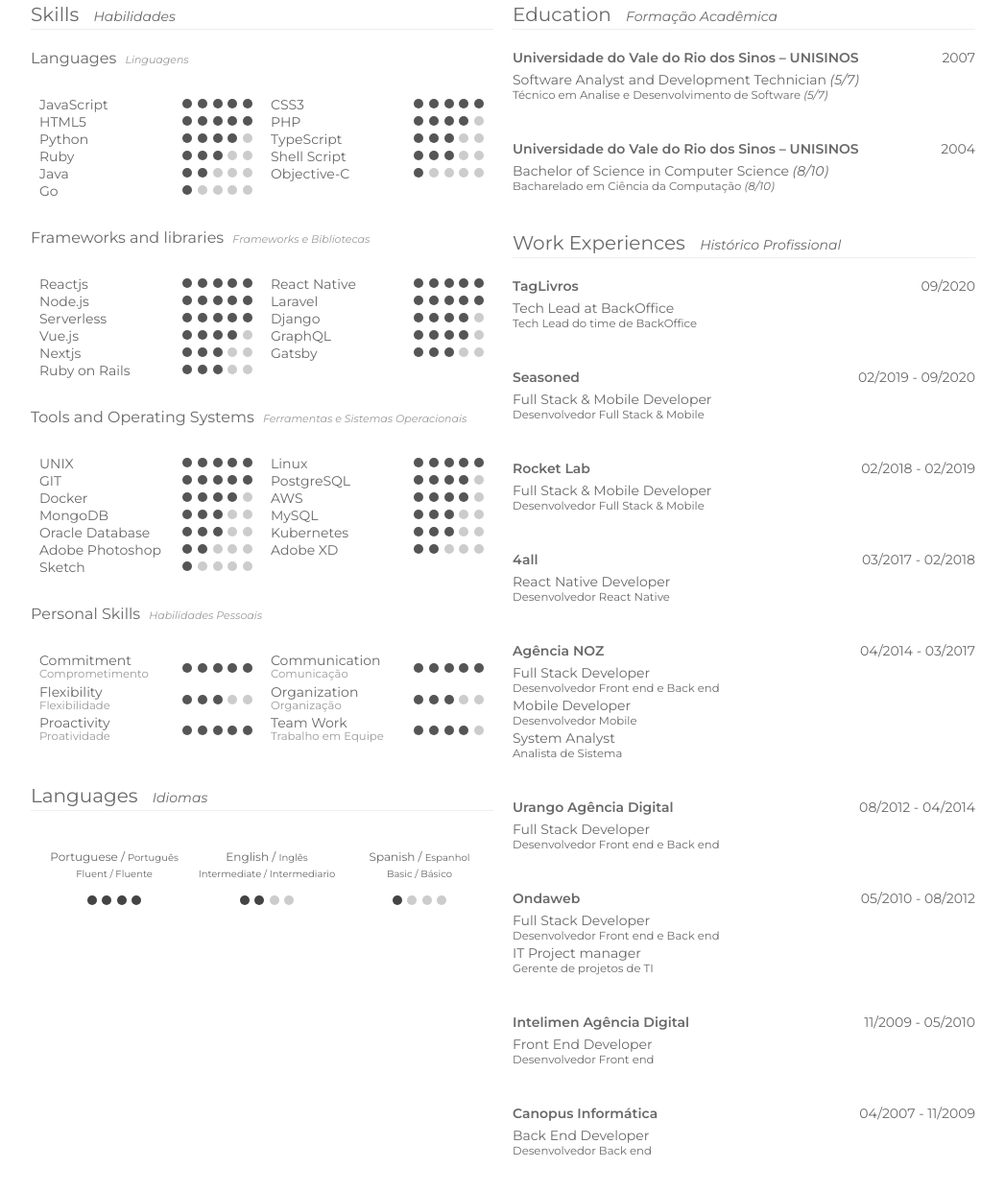
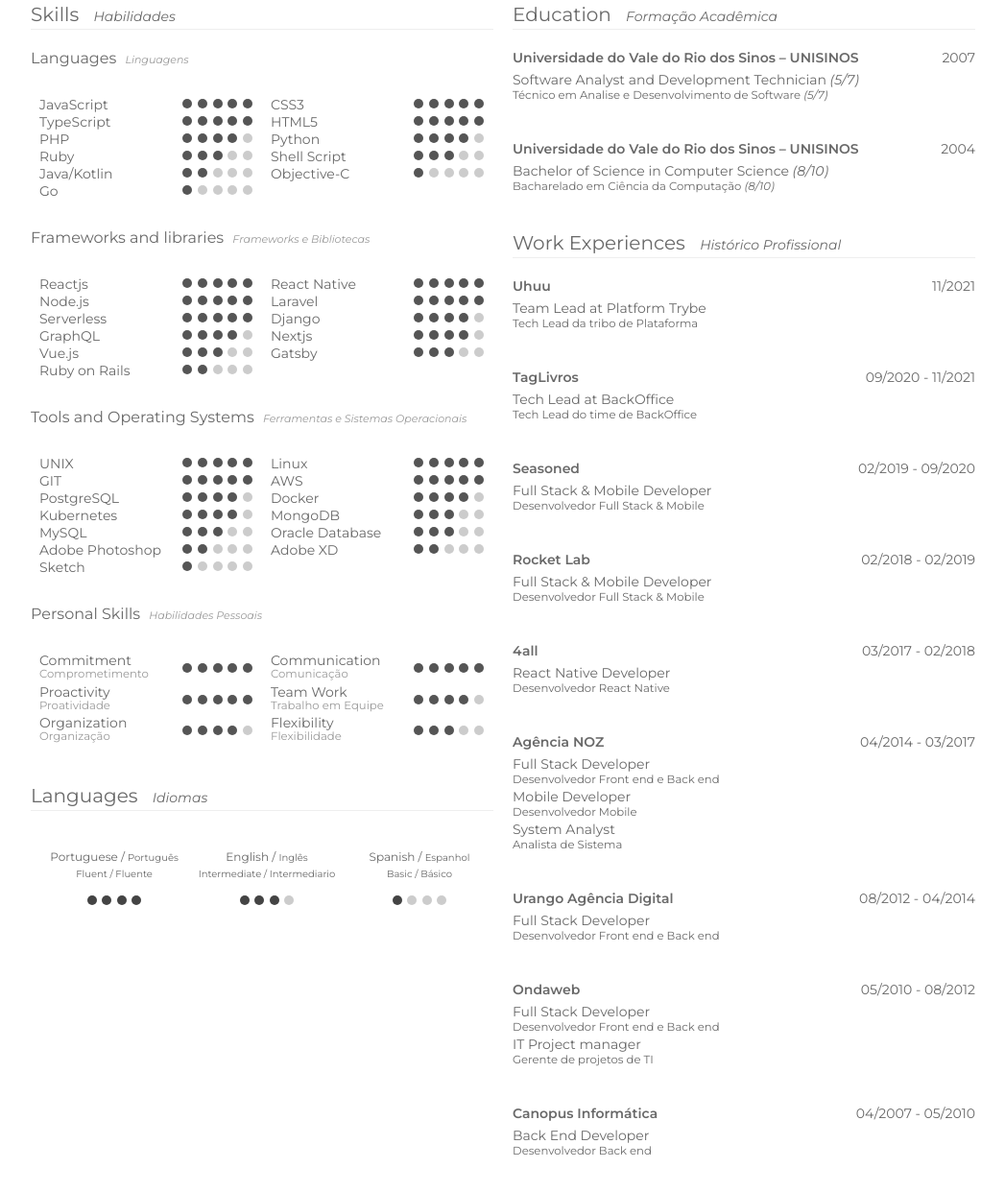
Before and after one commit to sergiofreitas/curriculo, a website: page index.html in a window 1280 px wide. Shown: the part 216-1458 px from the top of the page at 96% size, without its empty margins (116-1163 px from the left). Drawn offline with Linux system fonts and the light colour scheme.

Commit message:
update to match with latest works

```diff
--- a/index.html
+++ b/index.html
@@ -17,7 +17,7 @@
   <header class="container">
     <div class="name">
       <span>Sergio Santos Gomes de Freitas</span>
-      <small>Tech Lead <i class="ampersand">&</i> FullStack Developer</small>
+      <small>Team Lead <i class="ampersand">&</i> FullStack Developer</small>
     </div>
 
     <div class="about">
@@ -27,7 +27,7 @@
       </div>
       <ul class="content">
         <li>Brazillian <small>Brasileiro</small></li>
-        <li>35 years <small>35 anos</small></li>
+        <li>37 years <small>37 anos</small></li>
       </ul>
     </div>
 
@@ -86,6 +86,15 @@
                   <i class="bullet fill"></i>
                 </span>
               </li>
+              <li>TypeScript
+                <span class="rating">
+                  <i class="bullet fill"></i>
+                  <i class="bullet fill"></i>
+                  <i class="bullet fill"></i>
+                  <i class="bullet fill"></i>
+                  <i class="bullet fill"></i>
+                </span>
+              </li>
               <li>HTML5
                 <span class="rating">
                   <i class="bullet fill"></i>
@@ -113,15 +122,7 @@
                   <i class="bullet"></i>
                 </span>
               </li>
-              <li>TypeScript
-                <span class="rating">
-                  <i class="bullet fill"></i>
-                  <i class="bullet fill"></i>
-                  <i class="bullet fill"></i>
-                  <i class="bullet"></i>
-                  <i class="bullet"></i>
-                </span>
-              </li>
+
               <li>Ruby
                 <span class="rating">
                   <i class="bullet fill"></i>
@@ -140,7 +141,7 @@
                   <i class="bullet"></i>
                 </span>
               </li>
-              <li>Java
+              <li>Java/Kotlin
                 <span class="rating">
                   <i class="bullet fill"></i>
                   <i class="bullet fill"></i>
@@ -231,15 +232,6 @@
                   <i class="bullet"></i>
                 </span>
               </li>
-              <li>Vue.js
-                <span class="rating">
-                  <i class="bullet fill"></i>
-                  <i class="bullet fill"></i>
-                  <i class="bullet fill"></i>
-                  <i class="bullet fill"></i>
-                  <i class="bullet"></i>
-                </span>
-              </li>
               <li>GraphQL
                 <span class="rating">
                   <i class="bullet fill"></i>
@@ -250,6 +242,15 @@
                 </span>
               </li>
               <li>Nextjs
+                <span class="rating">
+                  <i class="bullet fill"></i>
+                  <i class="bullet fill"></i>
+                  <i class="bullet fill"></i>
+                  <i class="bullet fill"></i>
+                  <i class="bullet"></i>
+                </span>
+              </li>
+              <li>Vue.js
                 <span class="rating">
                   <i class="bullet fill"></i>
                   <i class="bullet fill"></i>
@@ -271,7 +272,7 @@
                 <span class="rating">
                   <i class="bullet fill"></i>
                   <i class="bullet fill"></i>
-                  <i class="bullet fill"></i>
+                  <i class="bullet"></i>
                   <i class="bullet"></i>
                   <i class="bullet"></i>
                 </span>
@@ -312,6 +313,15 @@
                   <i class="bullet fill"></i>
                 </span>
               </li>
+              <li>AWS
+                <span class="rating">
+                  <i class="bullet fill"></i>
+                  <i class="bullet fill"></i>
+                  <i class="bullet fill"></i>
+                  <i class="bullet fill"></i>
+                  <i class="bullet fill"></i>
+                </span>
+              </li>
 
               <li>PostgreSQL
                 <span class="rating">
@@ -331,7 +341,7 @@
                   <i class="bullet"></i>
                 </span>
               </li>
-              <li>AWS
+              <li>Kubernetes
                 <span class="rating">
                   <i class="bullet fill"></i>
                   <i class="bullet fill"></i>
@@ -368,16 +378,6 @@
                   <i class="bullet"></i>
                 </span>
               </li>
-              <li>Kubernetes
-                <span class="rating">
-                  <i class="bullet fill"></i>
-                  <i class="bullet fill"></i>
-                  <i class="bullet fill"></i>
-                  <i class="bullet"></i>
-                  <i class="bullet"></i>
-                </span>
-              </li>
-
               <li>Adobe Photoshop
                 <span class="rating">
                   <i class="bullet fill"></i>
@@ -442,32 +442,6 @@
               </li>
               <li>
                 <span class="skill-name">
-                  Flexibility
-                  <small>Flexibilidade</small>
-                </span>
-                <span class="rating">
-                  <i class="bullet fill"></i>
-                  <i class="bullet fill"></i>
-                  <i class="bullet fill"></i>
-                  <i class="bullet"></i>
-                  <i class="bullet"></i>
-                </span>
-              </li>
-              <li>
-                <span class="skill-name">
-                  Organization
-                  <small>Organização</small>
-                </span>
-                <span class="rating">
-                  <i class="bullet fill"></i>
-                  <i class="bullet fill"></i>
-                  <i class="bullet fill"></i>
-                  <i class="bullet"></i>
-                  <i class="bullet"></i>
-                </span>
-              </li>
-              <li>
-                <span class="skill-name">
                   Proactivity
                   <small>Proatividade</small>
                 </span>
@@ -489,6 +463,32 @@
                   <i class="bullet fill"></i>
                   <i class="bullet fill"></i>
                   <i class="bullet fill"></i>
+                  <i class="bullet"></i>
+                </span>
+              </li>
+              <li>
+                <span class="skill-name">
+                  Organization
+                  <small>Organização</small>
+                </span>
+                <span class="rating">
+                  <i class="bullet fill"></i>
+                  <i class="bullet fill"></i>
+                  <i class="bullet fill"></i>
+                  <i class="bullet fill"></i>
+                  <i class="bullet"></i>
+                </span>
+              </li>
+              <li>
+                <span class="skill-name">
+                  Flexibility
+                  <small>Flexibilidade</small>
+                </span>
+                <span class="rating">
+                  <i class="bullet fill"></i>
+                  <i class="bullet fill"></i>
+                  <i class="bullet fill"></i>
+                  <i class="bullet"></i>
                   <i class="bullet"></i>
                 </span>
               </li>
@@ -527,7 +527,7 @@
               <div class="progress">
                 <div class="bullet fill"></div>
                 <div class="bullet fill"></div>
-                <div class="bullet"></div>
+                <div class="bullet fill"></div>
                 <div class="bullet"></div>
               </div>
             </div>
@@ -581,8 +581,18 @@
         <div class="block-content">
           <div class="work">
             <div class="work-header">
+              <strong>Uhuu</strong>
+              <span>11/2021</span>
+            </div>
+            <div class="work-body">
+              <span>Team Lead at Platform Trybe</span>
+              <small>Tech Lead da tribo de Plataforma</small>
+            </div>
+          </div>
+          <div class="work">
+            <div class="work-header">
               <strong>TagLivros</strong>
-              <span>09/2020</span>
+              <span>09/2020 - 11/2021</span>
             </div>
             <div class="work-body">
               <span>Tech Lead at BackOffice</span>
@@ -657,16 +667,7 @@
           </div>
           <div class="work">
             <div class="work-header">
-              <strong>Intelimen Agência Digital</strong><span>11/2009 - 05/2010</span>
-            </div>
-            <div class="work-body">
-              <span>Front End Developer</span>
-              <small>Desenvolvedor Front end</small>
-            </div>
-          </div>
-          <div class="work">
-            <div class="work-header">
-              <strong>Canopus Informática</strong><span>04/2007 - 11/2009</span>
+              <strong>Canopus Informática</strong><span>04/2007 - 05/2010</span>
             </div>
             <div class="work-body">
               <span>Back End Developer</span>
```
